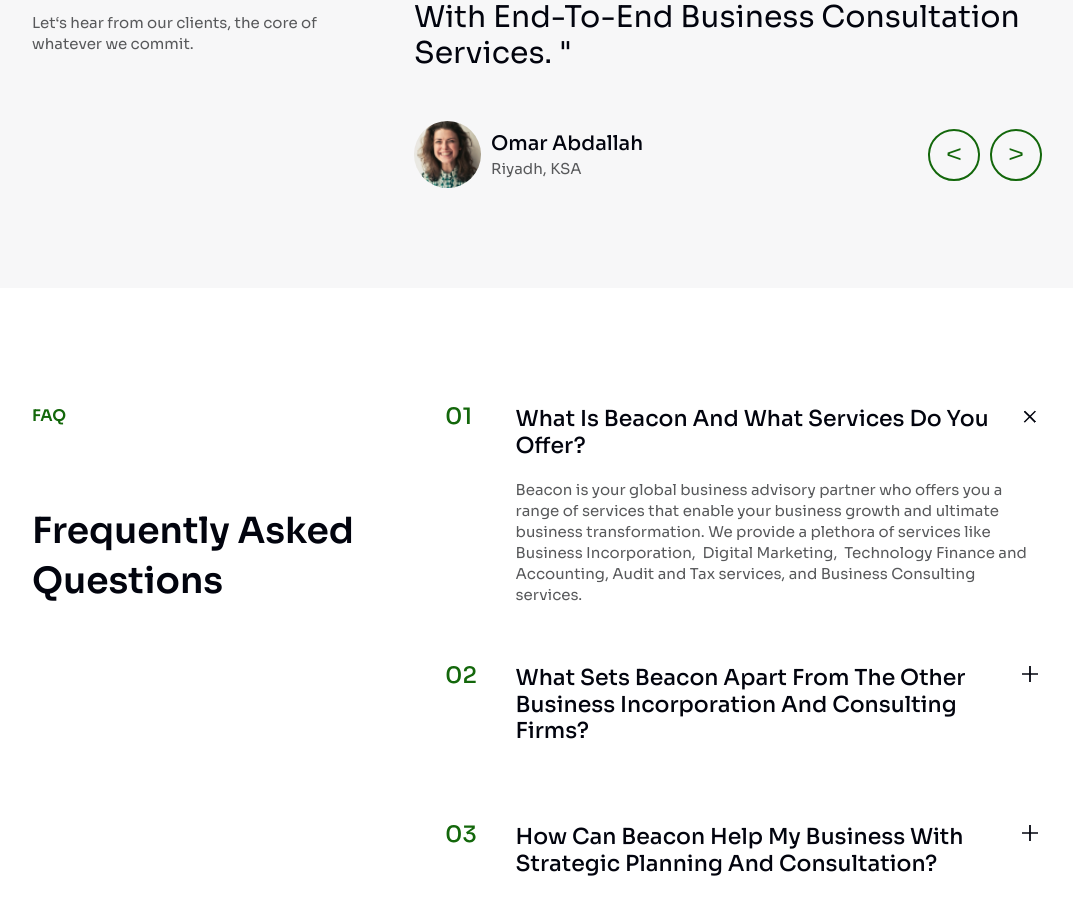
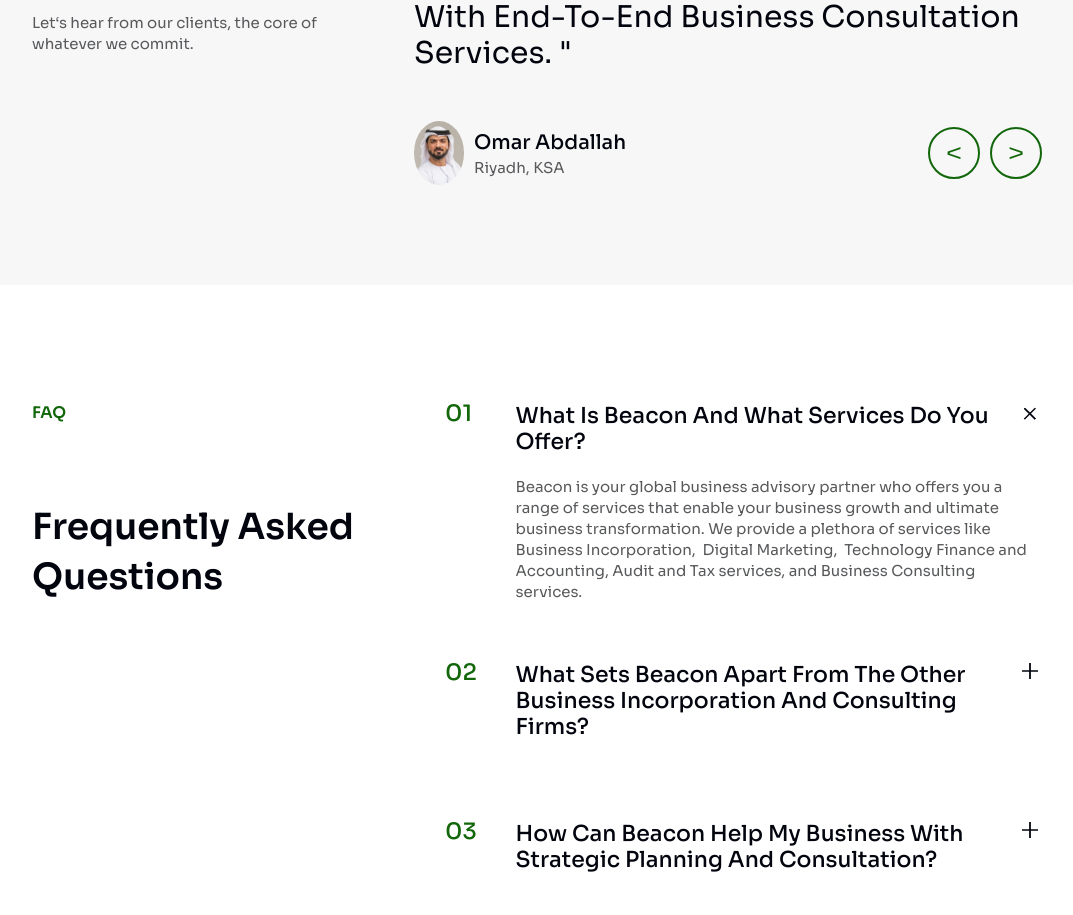
Before and after one commit to beacon-global/Beacon, a Next.js app: page /pages/Services in a window 1280 px wide. Shown: the part 3912-4827 px from the top of the page, without its empty margins (103-1176 px from the left). Built offline with nearby package versions, Linux system fonts and the light colour scheme.

Commit message:
v2.8.6 contentUpdate

```diff
--- a/src/app/components/Clients.js
+++ b/src/app/components/Clients.js
@@ -12,14 +12,14 @@ function Clients() {
         "Beacon has been with us throughout the phase of integrating and adapting business to the dynamic marketplace, with end-to-end business consultation services. ",
       name: "Omar Abdallah",
       designation: "Riyadh, KSA",
-      img: "/TestimonialDp.png",
+      img: "/profilePic2.jpg",
     },
     {
       message:
         "While partnering with Beacon, we never felt them as the business consultants, but as a part of our team with transparency and commitment at its best.",
       name: "Muhammed",
       designation: "Jeddah, KSA",
-      img: "/TestimonialDp.png",
+      img: "/profilePic1.jpg",
     },
 
   ];
@@ -46,10 +46,10 @@ function Clients() {
         <h6 className="businessHeading">our CLIENTS</h6>
         <h2 className="businessDesc">Our core partners</h2>
       </div>
-      {/* <div className="clientsImgContainer"> */}
+      <div className="clientsImgContainer">
       <ScrollingLogos />
       {/* <ScrollableRow /> */}
-      {/* </div> */}
+      </div>
       <div className="testimonialMainContainer">
         <div className="testimonialLeftContainer">
           <h2 className="testimonialHeading">
@@ -72,8 +72,8 @@ function Clients() {
             <div className="testimonialProfile">
               <Image
                 src={currentTestimonial.img}
-                width={67}
-                height={60}
+                width={50}
+                height={50}
                 alt="person"
               />
               <div style={{ display: "flex", flexDirection: "column" }}>
--- a/src/app/globals.css
+++ b/src/app/globals.css
@@ -813,33 +813,33 @@ li{
   line-height: 140%; /* 22.4px */
 }
 
+
+/* Why Beacon End */
+
+/* Clients Start  */
+
+.clientsContainer{
+  display: flex;
+  flex-direction: column;
+  gap: 73px;
+}
+
+.clientsImgContainer{
+  display: flex;
+  align-items: center;
+  justify-content: center;
+  overflow: hidden;
+}
+
 .scrolling-logos{
   display: flex;
   align-items: center;
   gap: 70px;
-}
-
-
-/* Why Beacon End */
-
-/* Clients Start  */
-
-.clientsContainer{
-  display: flex;
-  flex-direction: column;
-  gap: 73px;
-}
-
-.clientsImgContainer{
-  display: flex;
-  align-items: center;
-  justify-content: center;
-  overflow: hidden;
 }
 
 .logoClients{
   height: 85px !important;
-  /* width: 100% !important; */
+  width: 100% !important;
   object-fit: contain;
 }
 
--- a/src/app/pages/Services/page.js
+++ b/src/app/pages/Services/page.js
@@ -132,14 +132,14 @@ function Services() {
         "Beacon has been with us throughout the phase of integrating and adapting business to the dynamic marketplace, with end-to-end business consultation services. ",
       name: "Omar Abdallah",
       designation: "Riyadh, KSA",
-      img: "/TestimonialDp.png",
+      img: "/profilePic2.jpg",
     },
     {
       message:
         "While partnering with Beacon, we never felt them as the business consultants, but as a part of our team with transparency and commitment at its best.",
       name: "Muhammed",
       designation: "Jeddah, KSA",
-      img: "/TestimonialDp.png",
+      img: "/profilePic1.jpg",
     },
 
   ];
@@ -329,8 +329,8 @@ function Services() {
                 <div className="testimonialProfile">
                   <Image
                     src={currentTestimonial.img}
-                    width={67}
-                    height={60}
+                    width={50}
+                    height={50}
                     alt="person"
                   />
                   <div style={{ display: "flex", flexDirection: "column" }}>
```
Also changed, not shown: public/profilePic1.jpg (added), public/profilePic2.jpg (added).
